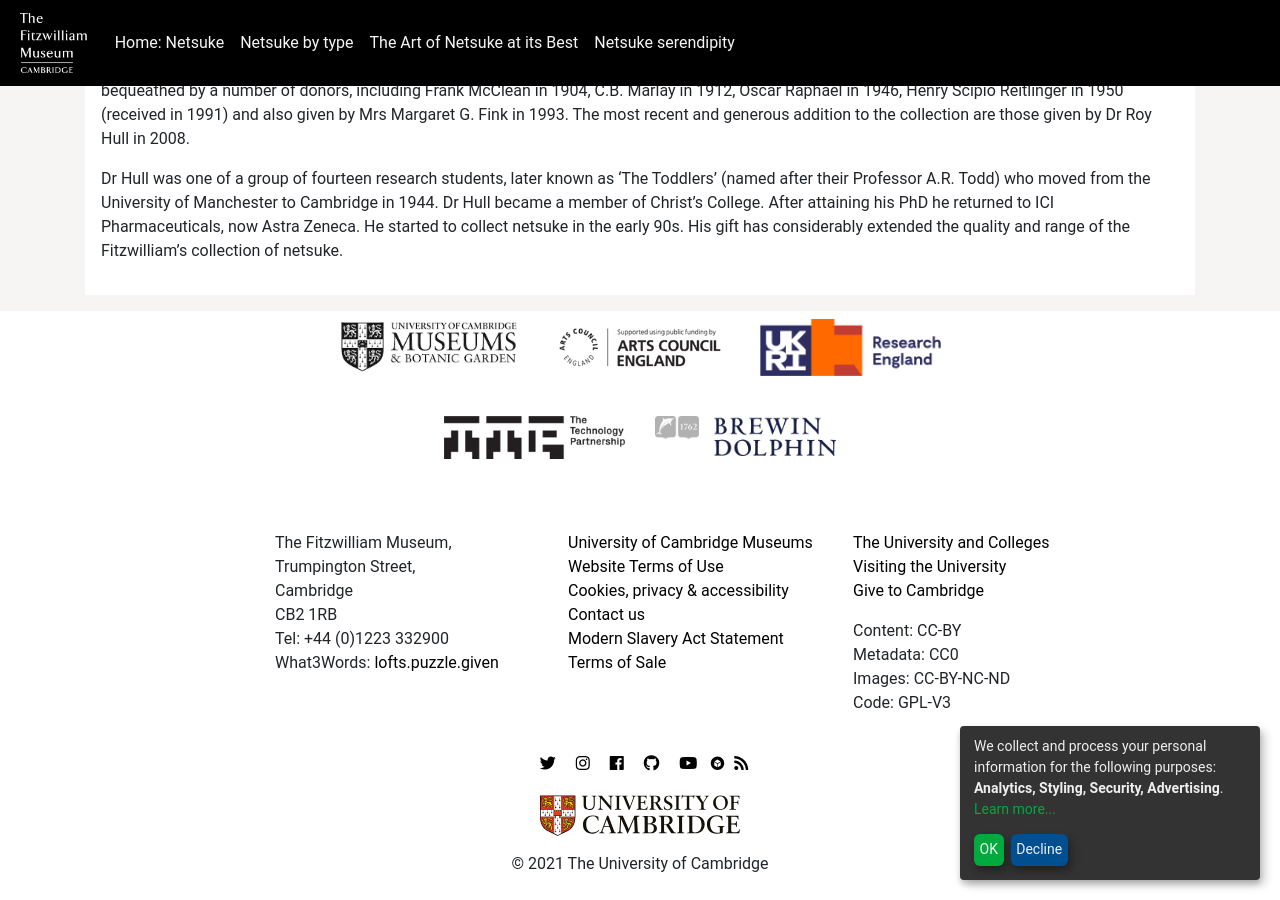
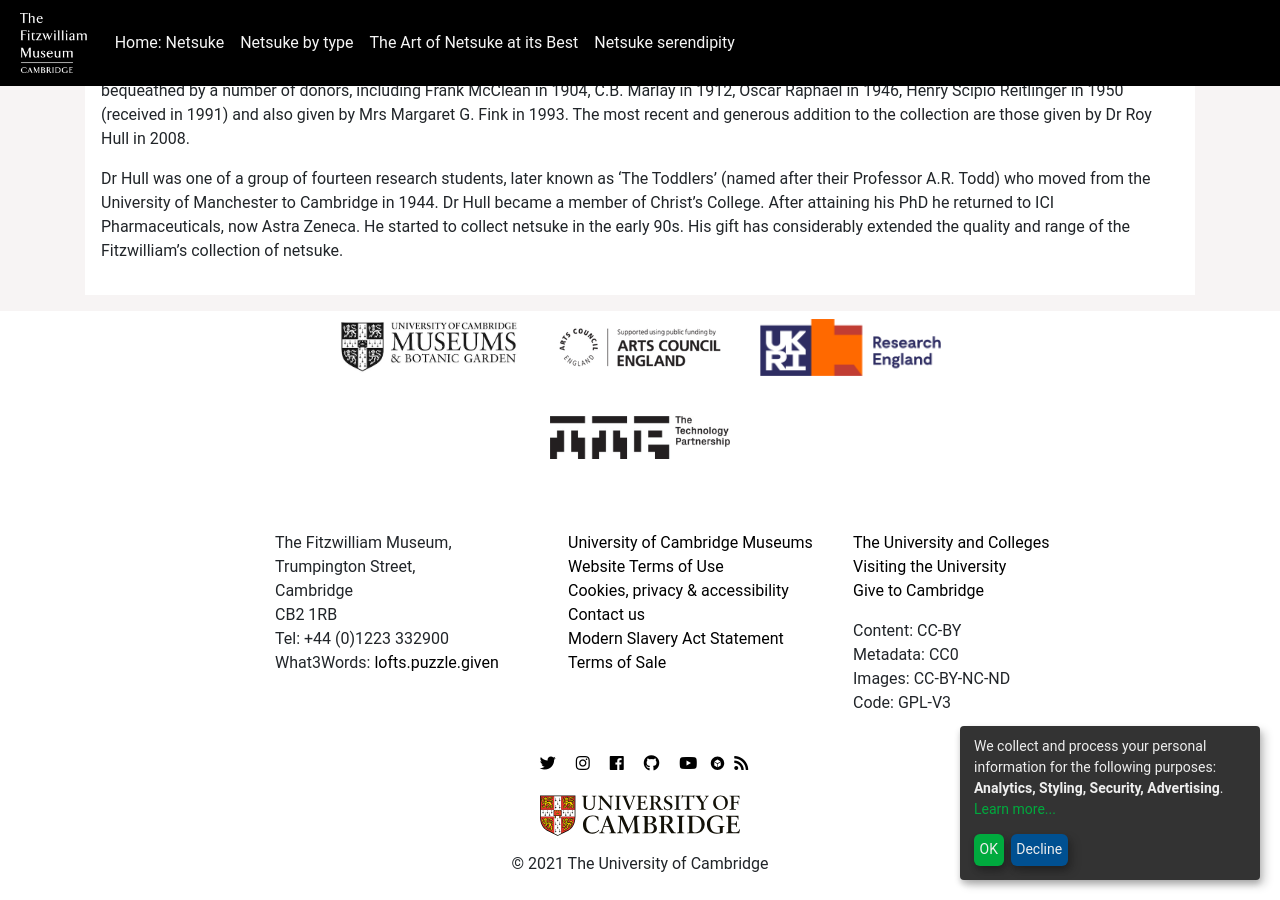
Before and after one commit to FitzwilliamMuseum/fitz-netsuke, a Jekyll site: the page built from index.markdown, in a window 1280 px wide and 900 px high, scrolled down 1148 px. Built offline with Jekyll 4.4.1, drawn with Linux system fonts in a browser that asks for light colours; nearby versions of some CDN libraries.

Commit message:
Remove Brewin Dolphin logo

```diff
--- a/_layouts/default.html
+++ b/_layouts/default.html
@@ -96,9 +96,6 @@
         <div class="row justify-content-center mb-4">
           <div class="col-md-2 col-sm-2">
             <a href="https://www.ttpgroup.com/"><img class="img-fluid mx-auto mb-4" loading="lazy" alt="The Technology Partnership logo" src="{{site.baseurl}}/images/logos/ttpgroup.jpg" /></a>
-          </div>
-          <div class="col-md-2 col-sm-2">
-            <a href="https://www.brewin.co.uk/"><img class="img-fluid mx-auto d-block mb-4" alt="Brewin Dolphin Logo" src="{{site.baseurl}}/images/logos/brewindolphin.jpg" loading="lazy"  /></a>
           </div>
         </div>
       </div>
--- a/_layouts/intro.html
+++ b/_layouts/intro.html
@@ -110,9 +110,6 @@
         <div class="row justify-content-center mb-4">
           <div class="col-md-2 col-sm-2">
             <a href="https://www.ttpgroup.com/"><img class="img-fluid mx-auto mb-4" loading="lazy" alt="The Technology Partnership logo" src="{{site.baseurl}}/images/logos/ttpgroup.jpg" /></a>
-          </div>
-          <div class="col-md-2 col-sm-2">
-            <a href="https://www.brewin.co.uk/"><img class="img-fluid mx-auto d-block mb-4" alt="Brewin Dolphin Logo" src="{{site.baseurl}}/images/logos/brewindolphin.jpg" loading="lazy"  /></a>
           </div>
         </div>
       </div>
```
